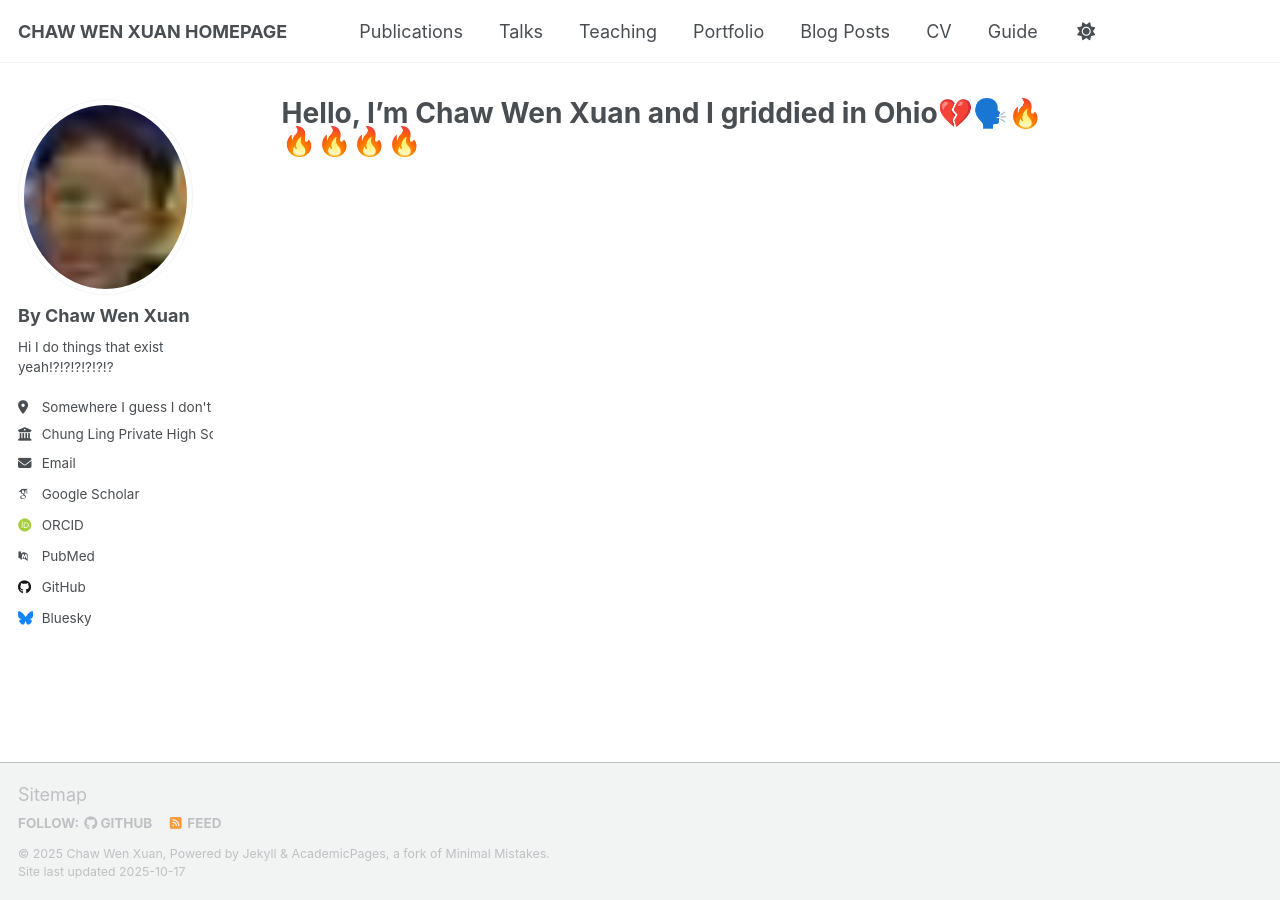
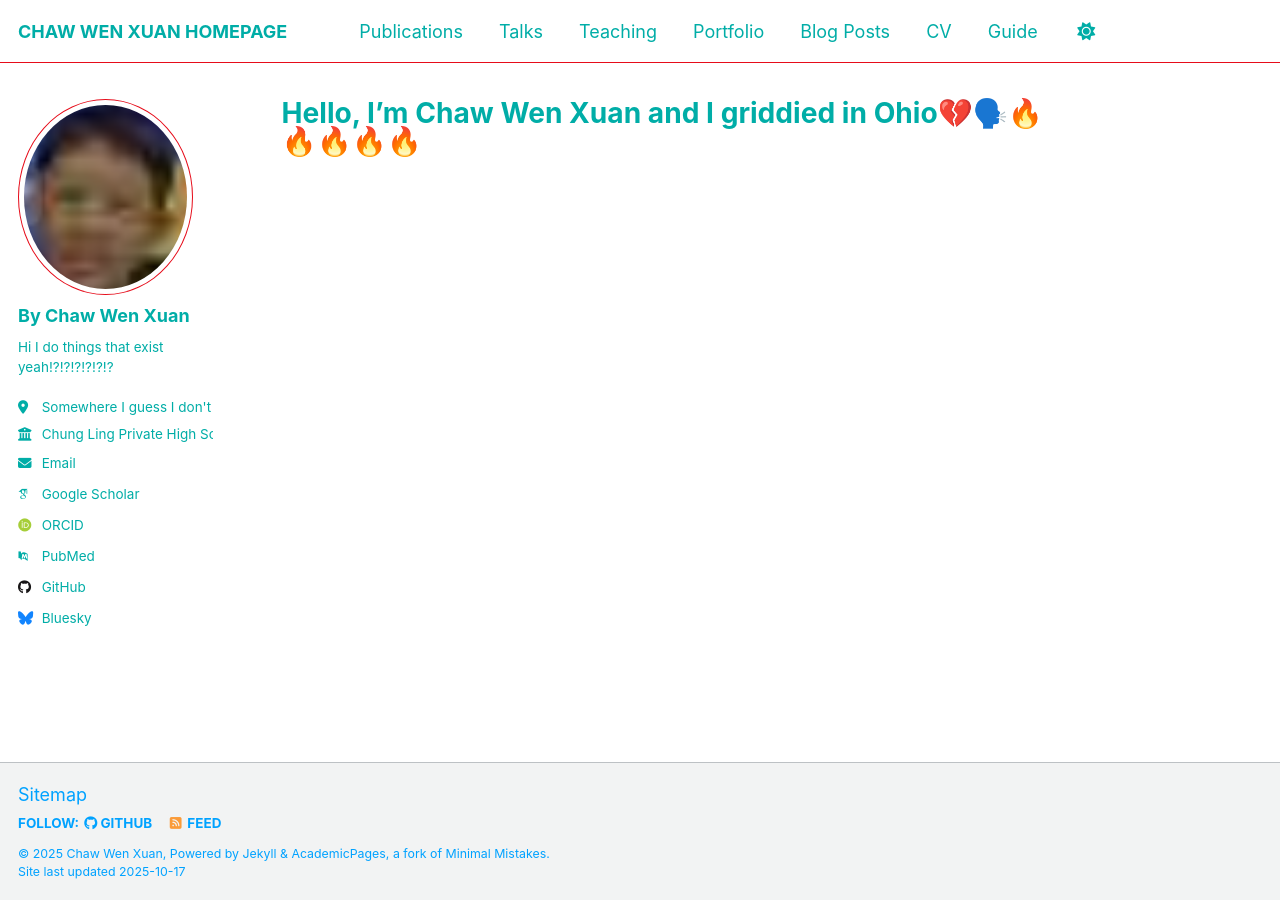
Before and after one commit to Vince4242/Vince4242.github.io, a Jekyll site: the page built from _pages/about.md, in a window 1280 px wide. Built offline with Jekyll 4.4.1, drawn with Linux system fonts in a browser that asks for light colours; some web fonts are replaced; a script that is not in the unit is left out.

Commit message:
update _default_light.scss

```diff
--- a/_sass/theme/_default_light.scss
+++ b/_sass/theme/_default_light.scss
@@ -3,11 +3,11 @@
    ========================================================================== */
 
 /* Color codes used for the theme */
-$gray                       : #7a8288;
-$dark-gray                  : mix(#000, $gray, 40%);
-$darker-gray                : mix(#000, $gray, 60%);
-$light-gray                 : mix(#fff, $gray, 50%);
-$lighter-gray               : mix(#fff, $gray, 90%);
+$gray                       : #0077ff;
+$dark-gray                  : mix(#00ff22, $gray, 40%);
+$darker-gray                : mix(#ffe600, $gray, 60%);
+$light-gray                 : mix(#00ccff, $gray, 50%);
+$lighter-gray               : mix(#ff0000, $gray, 90%);
 
 /* Color codes used for the site */
 $danger-color               : #ee5f5b;
```
